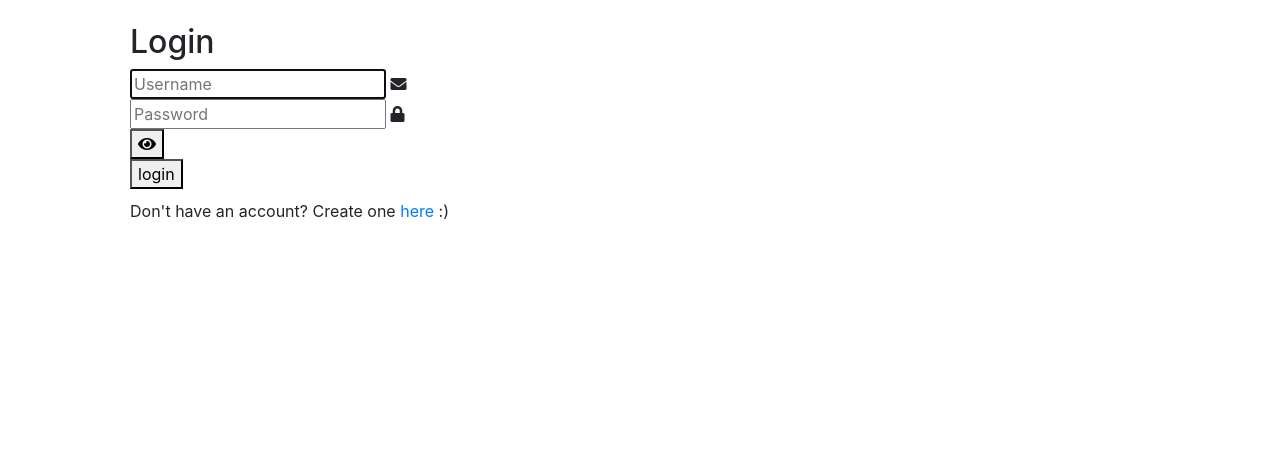
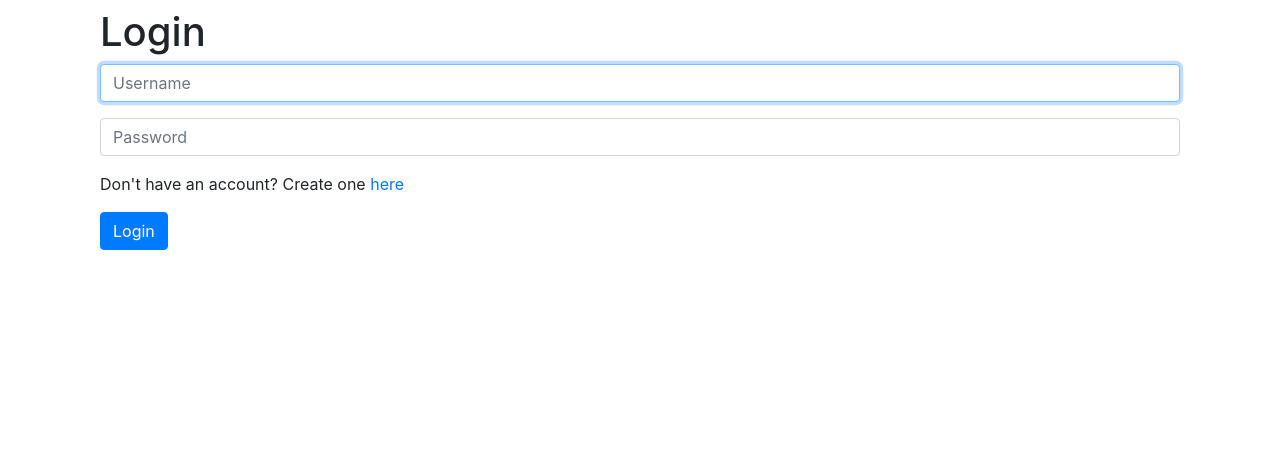
Before and after one commit to FerdiantJoshua/belajar_online, a Django app: page /account/login/ in a window 1280 px wide. Shown: the part 56-505 px from the top of the page. Run offline with Django 3.2, Linux system fonts and the light colour scheme; parts of the project's set-up code (start-up, migrations or seed data) failed here and were passed over; some libraries are stand-ins or nearby versions.

Commit message:
Revert "Merge remote-tracking branch 'origin/master'"
This reverts commit 70985f7b41d28aaedf0360430df73bc9d27d0ef2, reversing
changes made to 74f3bf88e86a006b8d198a6b57cd20f8b20b5d4a.

```diff
--- a/account/forms.py
+++ b/account/forms.py
@@ -1,17 +1,20 @@
 from django.contrib.auth.forms import AuthenticationForm, UserCreationForm
 from django.forms import ModelForm, DateInput, Textarea
 
+from belajar_online.utils import set_fields_css_class
 from .models import User, UserDetail
 
 
 class LoginForm(AuthenticationForm):
     def __init__(self, *args, **kwargs):
         super(LoginForm, self).__init__(*args, **kwargs)
+        set_fields_css_class(self.fields)
 
 
 class RegistrationForm(UserCreationForm):
     def __init__(self, *args, **kwargs):
         super(RegistrationForm, self).__init__(*args, **kwargs)
+        set_fields_css_class(self.fields)
         self.fields['password1'].widget.attrs.update({'placeholder': 'Password'})
         self.fields['password2'].widget.attrs.update({'placeholder': 'Password Confirmation'})
 
@@ -35,6 +38,7 @@ class UserDetailPhotoForm(ModelForm):
 class UserDetailForm(ModelForm):
     def __init__(self, *args, **kwargs):
         super(UserDetailForm, self).__init__(*args, **kwargs)
+        set_fields_css_class(self.fields)
 
     class Meta():
         model = UserDetail
--- a/account/templates/registration/login.html
+++ b/account/templates/registration/login.html
@@ -1,63 +1,21 @@
 {% extends 'base.html' %}
-{% load base_extras %}
 {% block title %} Login {% endblock %}
 {% block content %}
-<div class="hero is-fullheight is-light">
-  <div class="hero-body">
 <div class="container">
-          <div class="columns">
-              <div class="column box is-4 is-offset-4" style="padding: 15px 30px">
-                  <h2 class="title has-text-centered">Login</h2>
-                  <form action="{% url 'account:login' %}" method="post" id="login_form">
+  <h1>Login</h1>
+  <form method="post" action="{% url 'account:login' %}">
     {% csrf_token %}
-                      <div class="field">
-                          <div class="control has-icons-left has-icons-right">
-                              {{ form.username|add_placeholder|set_class:'input' }}
-                              <span class="icon is-small has-text-dark is-left">
-                                  <i class="fas fa-envelope"></i>
-                              </span>
+    <div class="form-group">
+      {{ form.username }}
     </div>
-                      </div>
-                      <div class="space-sm"></div>
-                      <div class="field-body">
-                          <div class="field is-expanded">
-                              <div class="field has-addons">
-                                  <div class="control has-icons-left has-icons-right is-expanded">
-                                      {{ form.password|add_placeholder|set_class:'input' }}
-                                      <span class="icon is-small has-text-dark is-left">
-                                          <i class="fas fa-lock"></i>
-                                      </span>
-                                  </div>
-                                  <div class="control">
-                                      <button onclick="togglePassword()" type="button" class="button is-dark"><i class="fa fa-eye"></i></button>
-                                  </div>
-                              </div>
+    <div class="form-group">
+      {{ form.password }}
       {% if form.errors %}
-                              <p class="help is-danger text-center dark-mode-exception" id="password_not_valid">
-                                {% for error in form.non_field_errors %}
-                                    {{error}}
-                                {% endfor %}
-                              </p>
+      <div class="invalid-feedback">{{ form.non_field_errors }}</div>
       {% endif %}
     </div>
-                      </div>
-
-
-                      <div class="space-sm"></div>
-
-                      <div class="control">
-                          <button type="submit" class="button is-dark is-fullwidth is-uppercase">login</button>
-                      </div>
+    <p>Don't have an account? Create one <a href="{% url 'account:register' %}">here</a></p>
+    <button type="submit" class="btn btn-primary">Login</button>
   </form>
-
-                  <p class="has-text-centered" style="margin-top: 10px">
-                    Don't have an account? Create one
-                      <a href="{% url 'account:register' %}">here</a>
-                    :)
-                  </p>
-              </div>
-          </div>
-      </div>
-  </div>
 </div>
 {% endblock %}
--- a/account/templates/registration/register.html
+++ b/account/templates/registration/register.html
@@ -1,5 +1,4 @@
 {% extends 'base.html' %}
-{% load base_extras %}
 {% block title %} Register {% endblock %}
 {% block content %}
 <div class="container">
@@ -8,12 +7,12 @@
     {% csrf_token %}
     {% for field in form %}
     <div class="form-group">
-      {{ field|add_placeholder|set_class:'input' }}
+      {{ field }}
       {% if field.errors %}
       <div class="invalid-feedback">{{ field.errors }}</div>
       {% endif %}
       {% if field.help_text %}
-      <small class="form-text text-muted">{{ field.help_text }}</small>
+      <small class="form-text text-muted">{{field.help_text}}</small>
       {% endif %}
     </div>
     {% endfor %}
--- a/belajar_online/utils.py
+++ b/belajar_online/utils.py
@@ -1,8 +1,3 @@
-from django.urls import reverse_lazy
-
-from belajar_online import settings
-
-
 def set_fields_css_class(fields):
     for key in fields:
         placeholder = ' '.join(list(map(lambda x: x[0].upper() + x[1:], key.split('_'))))
@@ -17,20 +12,4 @@ def add_invalid_css_class_to_form(func):
             field = form.fields.get(key)
             field.widget.attrs.update({'class': field.widget.attrs['class'] + ' is-invalid'})
         return func(*args, **kwargs)
-
     return wrapper
-
-
-def context_processors(request):
-    context = {'is_dev_mode': settings.DEV_MODE}
-
-    if request.build_absolute_uri('?').split(request.get_host(), 1)[1] in list(map(reverse_lazy, settings.HIDE_NAV)):
-        context['hide_nav'] = True
-
-    if request.build_absolute_uri('?').split(request.get_host(), 1)[1] in list(map(reverse_lazy, settings.HIDE_FOOTER)):
-        context['hide_footer'] = True
-
-    if request.build_absolute_uri('?').split(request.get_host(), 1)[1] in list(
-            map(reverse_lazy, settings.HIDE_SCROLLBAR)):
-        context['hide_scrollbar'] = True
-    return context
--- a/main/templatetags/base_extras.py
+++ /dev/null
@@ -1,17 +0,0 @@
-from django import template
-
-register = template.Library()
-
-
-@register.filter()
-def set_class(value, arg):
-    css_classes = arg.split(',')
-    value.field.widget.attrs['class'] = ' '.join(css_classes)
-    return value
-
-
-@register.filter()
-def add_placeholder(form_field):
-    placeholder = ' '.join(list(map(lambda x: x[0].upper() + x[1:], form_field.name.split('_'))))
-    form_field.field.widget.attrs['placeholder'] = placeholder
-    return form_field
--- a/user_profile/templates/user_profile/profile.html
+++ b/user_profile/templates/user_profile/profile.html
@@ -1,6 +1,5 @@
 {% extends 'base.html' %}
 {% load static %}
-{% load base_extras %}
 {% block title %} Personal Information Details {% endblock %}
 {% block content %}
 <div class="container">
@@ -186,7 +185,7 @@
               <div class="form-group row">
                 <label class="col-lg-3 col-form-label form-control-label">{{ field.label }}</label>
                 <div class="col-lg-9">
-                  {{ field|add_placeholder|set_class:'input' }}
+                  {{ field }}
                   {% if field.errors %}
                   <div class="invalid-feedback">{{ field.errors }}</div>
                   {% endif %}
```
Also changed, not shown: main/templatetags/__init__.py (deleted). Lines whose indentation alone changed are shown as unchanged.
